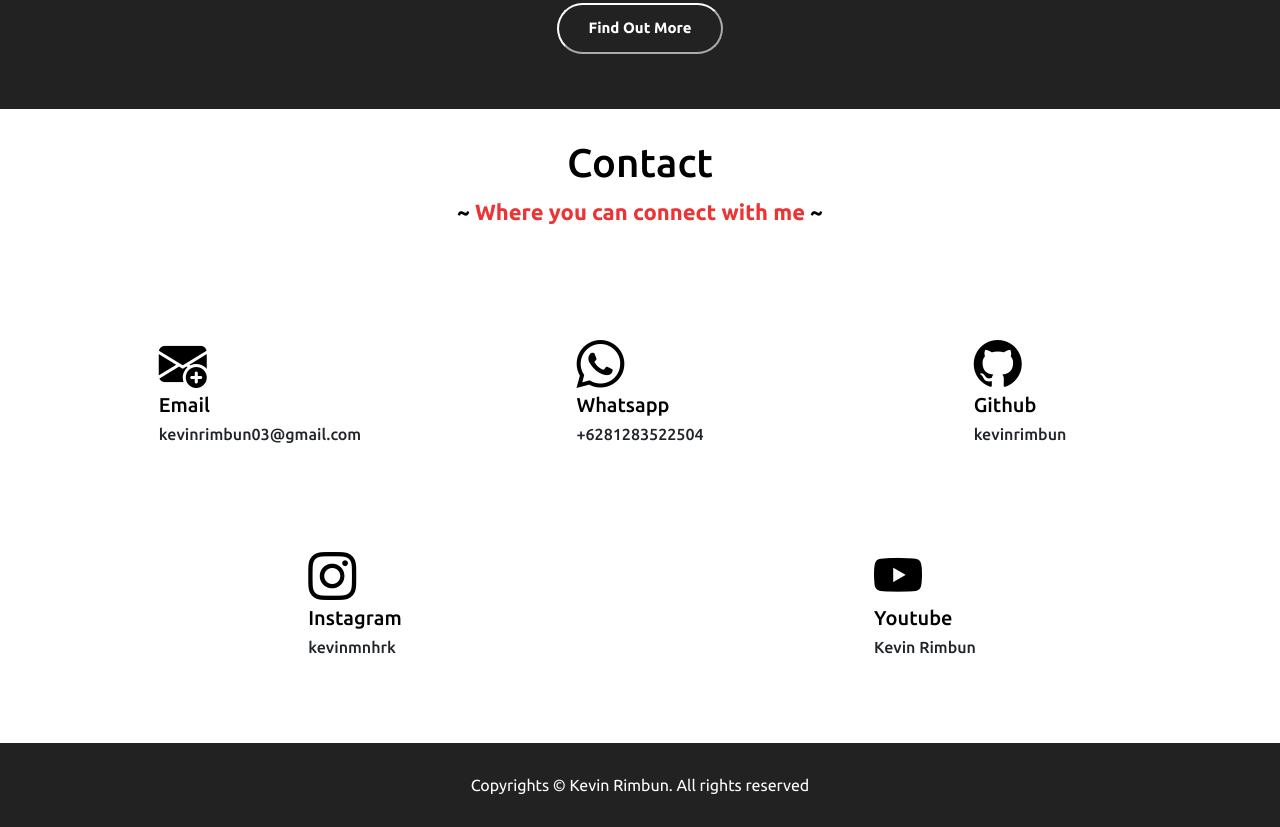
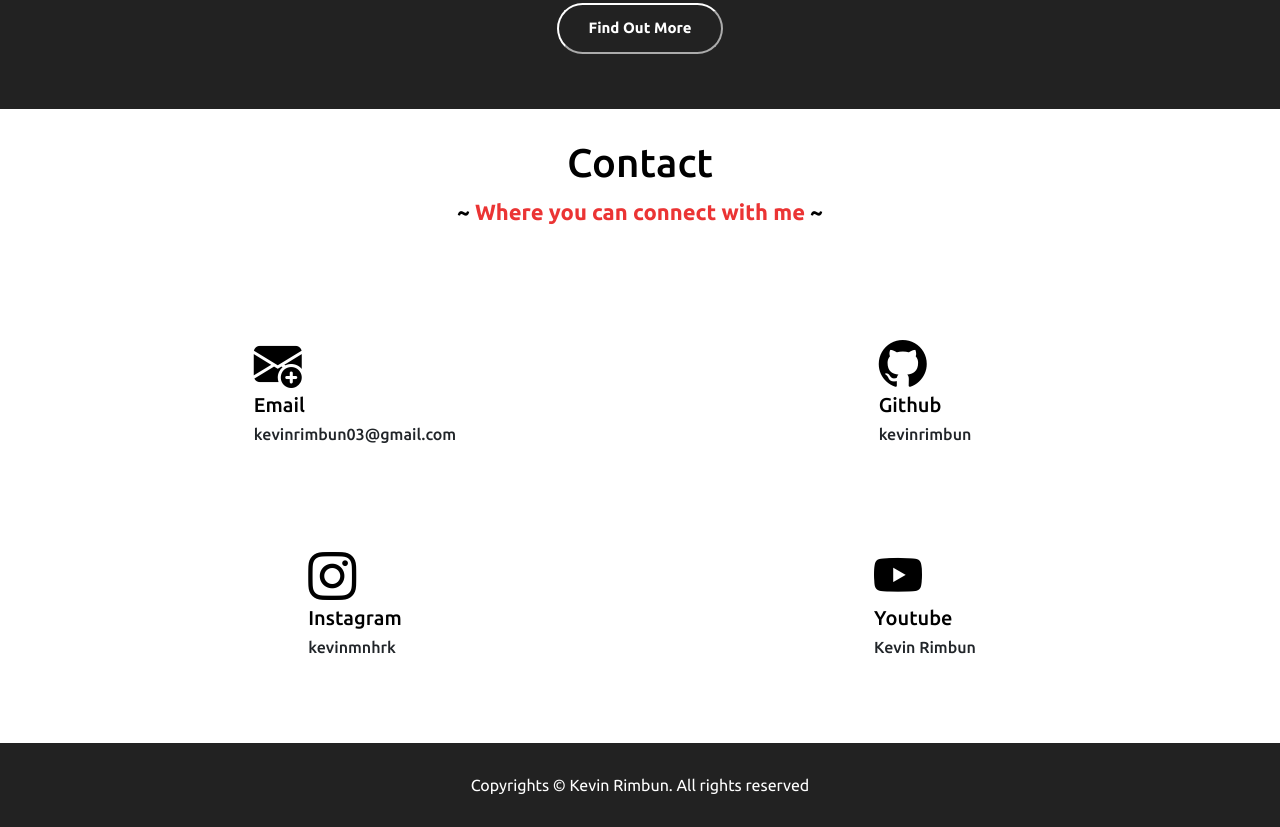
Before and after one commit to kevinrimbun/kevin-portfolio, a plain HTML site: page index.html in a window 1280 px wide. Shown: the part 1957-2784 px from the top of the page. Drawn offline with nearby package versions, Linux system fonts and the light colour scheme.

Commit message:
add changes

```diff
--- a/index.html
+++ b/index.html
@@ -103,7 +103,7 @@
             <div class="container">
                 <div class="row">
 
-                    <div class="d-flex col-lg-4 justify-content-center">
+                    <div class="d-flex col-lg-6 justify-content-center">
                         <div class="contact-logo email">
                             <a href="mailto:kevinrimbun03@gmail.com?subject=Mail from our Website&body=Some body text here" target="_blank">
                                 <i class=" bi bi-envelope-plus-fill display-5"></i>
@@ -113,17 +113,7 @@
                         </div>
                     </div>
 
-                    <div class="d-flex col-lg-4 justify-content-center">
-                        <div class="contact-logo whatsapp">
-                            <a href="https://wa.me/6281283522504" target="_blank">
-                                <i class=" bi bi-whatsapp display-5"></i>
-                                <h5>Whatsapp</h5>
-                            </a>
-                            <h6>+6281283522504</h6>
-                        </div>
-                    </div>
-
-                    <div class="d-flex col-lg-4 justify-content-center">
+                    <div class="d-flex col-lg-6 justify-content-center">
                         <div class="contact-logo github">
                             <a href="https://github.com/kevinrimbun" target="_blank">
                                 <i class=" bi bi-github display-5"></i>
```
